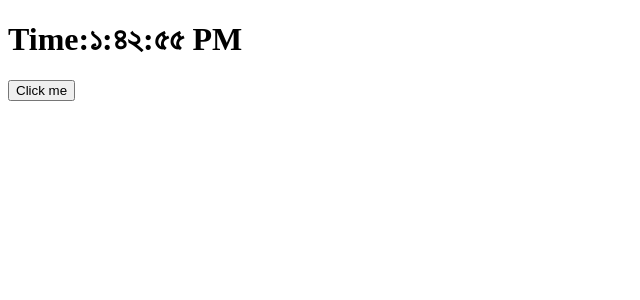
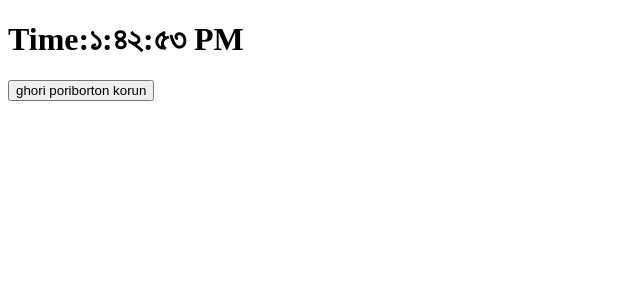
Before and after one commit to sayemhossain/react-practice-two, a React (Create React App) app: page / in a window 1280 px wide. Shown: the top 300 px of the page, without its empty margins (0-640 px from the left). Built offline with nearby package versions, Linux system fonts and the light colour scheme.

Commit message:
new code added

```diff
--- a/src/components/Button.js
+++ b/src/components/Button.js
@@ -12,7 +12,7 @@ class Button extends React.Component {
     const { change, locale } = this.props;
     return (
       <button type="button" onClick={() => change(locale)}>
-        Click me
+        {locale === "bn-BD" ? "change clock" : "ghori poriborton korun"}
       </button>
     );
   }
--- a/src/components/Clock.js
+++ b/src/components/Clock.js
@@ -26,20 +26,20 @@ class Clock extends React.Component {
   render() {
     const { date, locale } = this.state;
 
-    let button;
-    if (locale === "bn-BD") {
-      button = (
-        <Button change={this.handleClick} locale="en-US">
-          Click here
-        </Button>
-      );
-    } else {
-      button = (
-        <Button change={this.handleClick} locale="bn-BD">
-          Click here
-        </Button>
-      );
-    }
+    // let button;
+    // if (locale === "bn-BD") {
+    //   button = (
+    //     <Button change={this.handleClick} locale="en-US">
+    //       Click here
+    //     </Button>
+    //   );
+    // } else {
+    //   button = (
+    //     <Button change={this.handleClick} locale="bn-BD">
+    //       Click here
+    //     </Button>
+    //   );
+    // }
     return (
       <div>
         <h1 className="heading">
@@ -48,7 +48,12 @@ class Clock extends React.Component {
             {date.toLocaleTimeString(locale)}
           </span>
         </h1>
-        {button}
+
+        {locale === "bn-BD" ? (
+          <Button change={this.handleClick} locale="en-US" />
+        ) : (
+          <Button change={this.handleClick} locale="bn-BD" />
+        )}
       </div>
     );
   }
```
